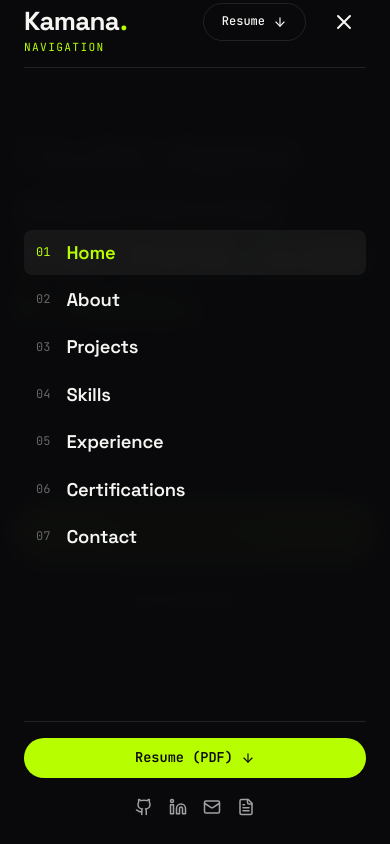
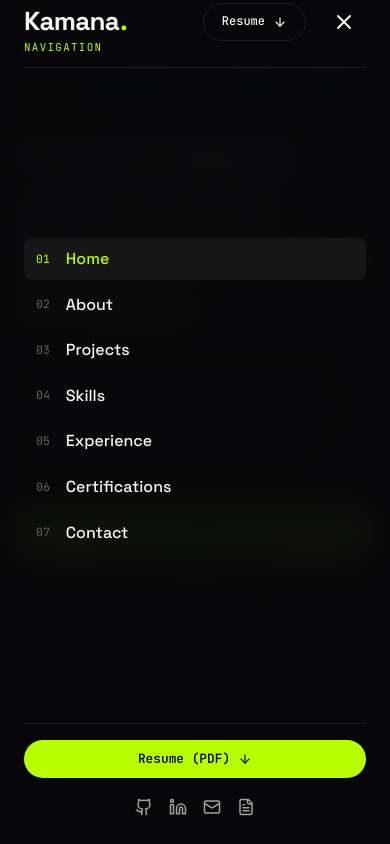
Before and after one commit to Kamana5812/Kamana5812.github.io, a React (Vite) app: page / in a window 390 px wide. Both pictures are taken after a click on the button 344 px from the left and 22 px from the top of the page. Shown: the top 844 px of the page. Built offline with nearby package versions, Linux system fonts and the light colour scheme.

Commit message:
Reduce mobile menu font size to standard 1rem and hide on desktop screens

```diff
--- a/src/components/layout/MobileNavigation.css
+++ b/src/components/layout/MobileNavigation.css
@@ -4,15 +4,22 @@
   left: 0;
   width: 100vw;
   height: 100vh;
-  background-color: rgba(10, 10, 12, 0.98);
-  backdrop-filter: blur(12px);
-  -webkit-backdrop-filter: blur(12px);
+  background-color: rgba(8, 8, 10, 0.96);
+  backdrop-filter: blur(16px);
+  -webkit-backdrop-filter: blur(16px);
   z-index: 999;
   display: flex;
   flex-direction: column;
   padding: var(--space-4) var(--space-4);
   overflow-y: auto;
   animation: mobileNavFadeIn 200ms ease-out forwards;
+}
+
+/* Hide mobile overlay entirely on desktop screens */
+@media (min-width: 1024px) {
+  .mobile-nav-overlay {
+    display: none !important;
+  }
 }
 
 @keyframes mobileNavFadeIn {
@@ -30,7 +37,7 @@
   display: flex;
   flex-direction: column;
   height: 100%;
-  max-width: 400px;
+  max-width: 360px;
   margin: 0 auto;
   width: 100%;
   justify-content: space-between;
@@ -44,20 +51,20 @@
 
 .mobile-nav-eyebrow {
   font-family: var(--font-mono);
-  font-size: 0.7rem;
+  font-size: 0.68rem;
   color: var(--accent);
   letter-spacing: 0.12em;
   text-transform: uppercase;
 }
 
 .mobile-nav-list-container {
-  margin: var(--space-3) 0;
+  margin: var(--space-2) 0;
 }
 
 .mobile-nav-list {
   display: flex;
   flex-direction: column;
-  gap: 2px;
+  gap: 4px;
   list-style: none;
 }
 
@@ -66,7 +73,7 @@
   align-items: center;
   gap: var(--space-3);
   text-decoration: none;
-  color: var(--text-primary);
+  color: var(--text-secondary);
   padding: 8px 12px;
   border-radius: var(--border-radius-md);
   transition: background-color var(--transition-fast), color var(--transition-fast);
@@ -75,20 +82,21 @@
 .mobile-nav-link:hover,
 .mobile-nav-link.active {
   background-color: rgba(255, 255, 255, 0.05);
+  color: var(--text-primary);
 }
 
 .mobile-nav-num {
   font-family: var(--font-mono);
-  font-size: 0.75rem;
+  font-size: 0.72rem;
   color: var(--text-muted);
 }
 
 .mobile-nav-label {
-  font-family: var(--font-heading);
-  font-size: 1.15rem;
-  font-weight: 600;
+  font-family: var(--font-body);
+  font-size: 1rem;
+  font-weight: 500;
   color: var(--text-primary);
-  letter-spacing: -0.01em;
+  letter-spacing: 0;
   transition: color var(--transition-fast);
 }
 
@@ -115,12 +123,12 @@
   justify-content: center;
   gap: var(--space-2);
   width: 100%;
-  min-height: 40px;
+  min-height: 38px;
   background-color: var(--accent);
   color: var(--bg);
   border-radius: var(--border-radius-full);
   font-weight: 600;
-  font-size: 0.85rem;
+  font-size: 0.8rem;
   text-decoration: none;
 }
 
```
